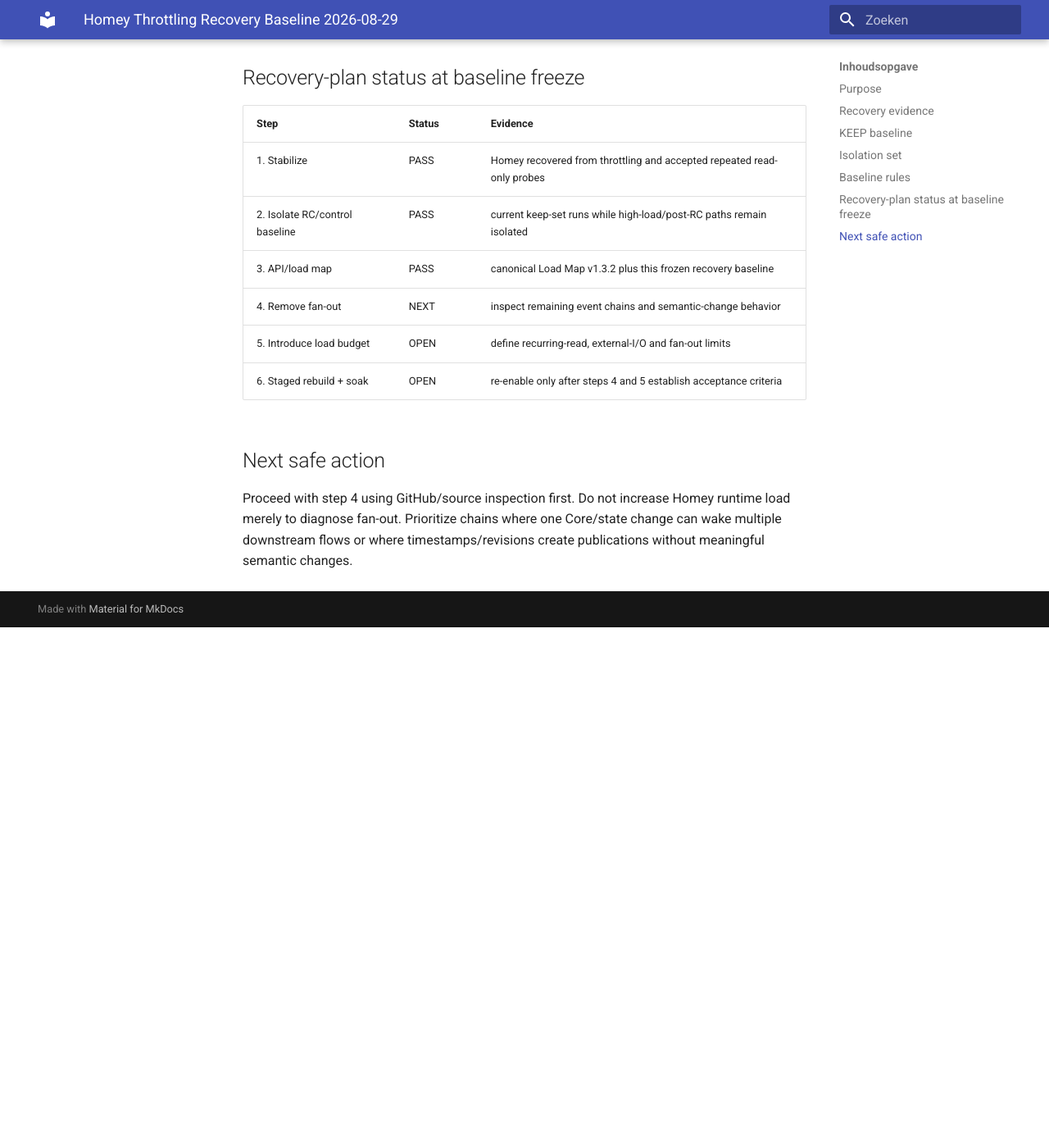
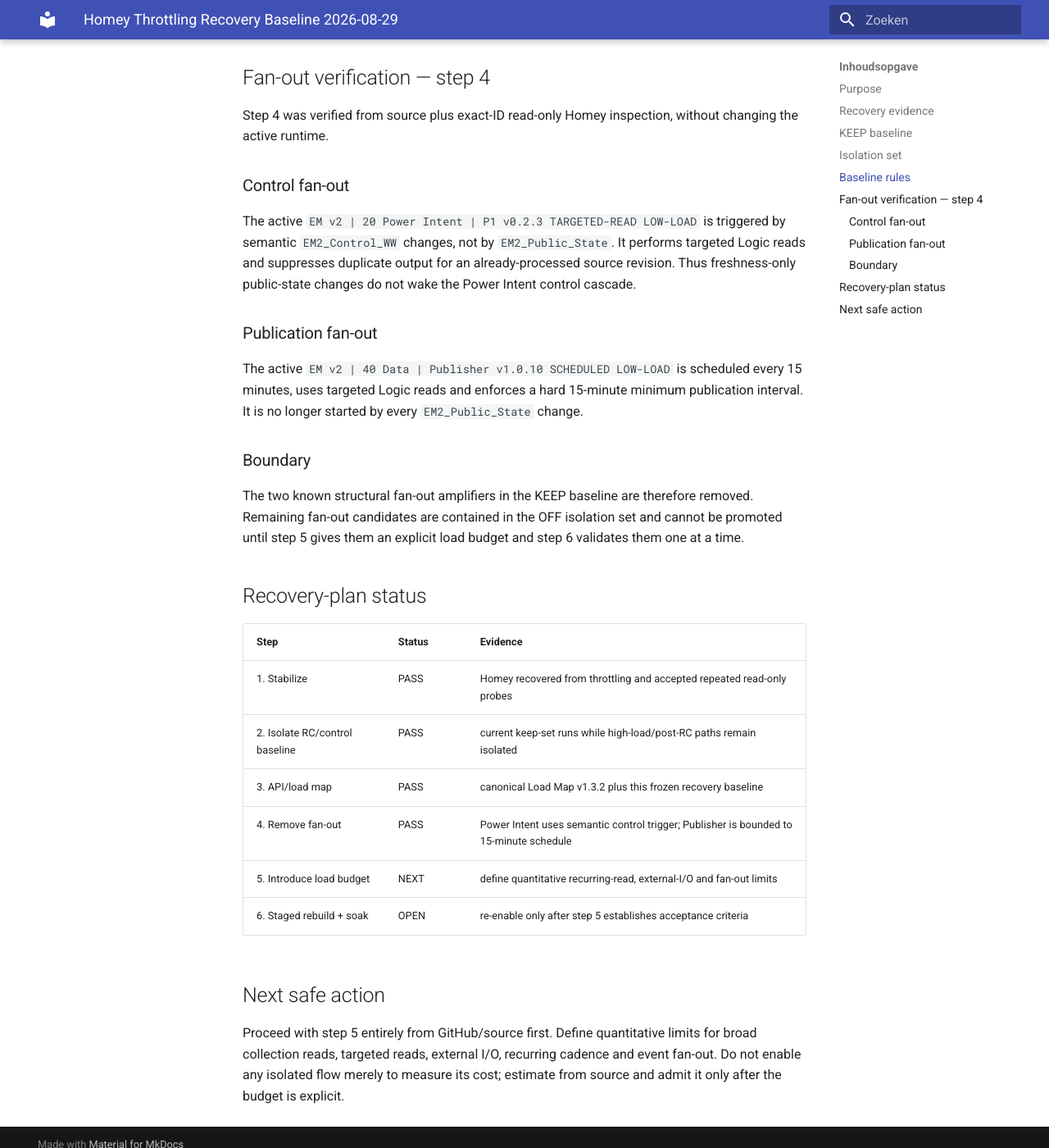
Before and after one commit to OnsKasteeltje/homey-energy-manual, an MkDocs documentation site: the page built from docs/software-architecture/operations/homey-throttling-baseline-2026-08-29.md, in a window 1280 px wide and 1400 px high, scrolled down 2326 px. Shown: the whole window at 82% size. Built offline with MkDocs 1.6.1 and Material for MkDocs 9.7.7, drawn with Linux system fonts in a browser that asks for light colours; before the commit the page ends 3091 px from its top, so only the background shows below that.

Commit message:
docs: mark throttling fan-out step PASS

```diff
--- a/docs/software-architecture/operations/homey-throttling-baseline-2026-08-29.md
+++ b/docs/software-architecture/operations/homey-throttling-baseline-2026-08-29.md
@@ -63,17 +63,33 @@
 6. A `Too many requests` response immediately stops diagnostic probing; no retry loop is allowed.
 7. Reintroduction follows one change at a time with a soak period before the next promotion.
 
-## Recovery-plan status at baseline freeze
+## Fan-out verification — step 4
+
+Step 4 was verified from source plus exact-ID read-only Homey inspection, without changing the active runtime.
+
+### Control fan-out
+
+The active `EM v2 | 20 Power Intent | P1 v0.2.3 TARGETED-READ LOW-LOAD` is triggered by semantic `EM2_Control_WW` changes, not by `EM2_Public_State`. It performs targeted Logic reads and suppresses duplicate output for an already-processed source revision. Thus freshness-only public-state changes do not wake the Power Intent control cascade.
+
+### Publication fan-out
+
+The active `EM v2 | 40 Data | Publisher v1.0.10 SCHEDULED LOW-LOAD` is scheduled every 15 minutes, uses targeted Logic reads and enforces a hard 15-minute minimum publication interval. It is no longer started by every `EM2_Public_State` change.
+
+### Boundary
+
+The two known structural fan-out amplifiers in the KEEP baseline are therefore removed. Remaining fan-out candidates are contained in the OFF isolation set and cannot be promoted until step 5 gives them an explicit load budget and step 6 validates them one at a time.
+
+## Recovery-plan status
 
 | Step | Status | Evidence |
 |---|---|---|
 | 1. Stabilize | PASS | Homey recovered from throttling and accepted repeated read-only probes |
 | 2. Isolate RC/control baseline | PASS | current keep-set runs while high-load/post-RC paths remain isolated |
 | 3. API/load map | PASS | canonical Load Map v1.3.2 plus this frozen recovery baseline |
-| 4. Remove fan-out | NEXT | inspect remaining event chains and semantic-change behavior |
-| 5. Introduce load budget | OPEN | define recurring-read, external-I/O and fan-out limits |
-| 6. Staged rebuild + soak | OPEN | re-enable only after steps 4 and 5 establish acceptance criteria |
+| 4. Remove fan-out | PASS | Power Intent uses semantic control trigger; Publisher is bounded to 15-minute schedule |
+| 5. Introduce load budget | NEXT | define quantitative recurring-read, external-I/O and fan-out limits |
+| 6. Staged rebuild + soak | OPEN | re-enable only after step 5 establishes acceptance criteria |
 
 ## Next safe action
 
-Proceed with step 4 using GitHub/source inspection first. Do not increase Homey runtime load merely to diagnose fan-out. Prioritize chains where one Core/state change can wake multiple downstream flows or where timestamps/revisions create publications without meaningful semantic changes.
+Proceed with step 5 entirely from GitHub/source first. Define quantitative limits for broad collection reads, targeted reads, external I/O, recurring cadence and event fan-out. Do not enable any isolated flow merely to measure its cost; estimate from source and admit it only after the budget is explicit.
```
Also changed, not shown: other parts of docs/software-architecture/operations/homey-throttling-baseline-2026-08-29.md (+1 -1 lines).
